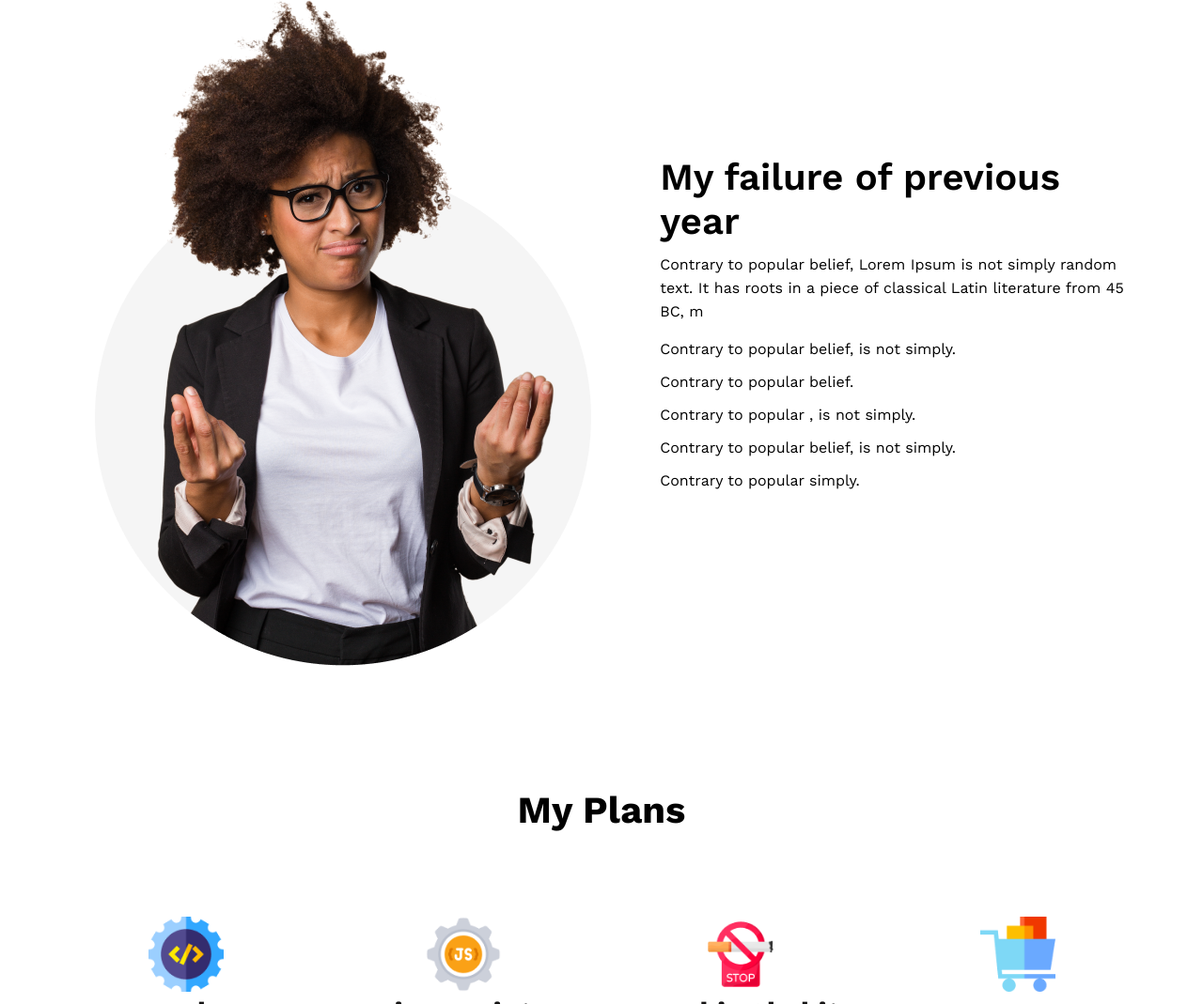
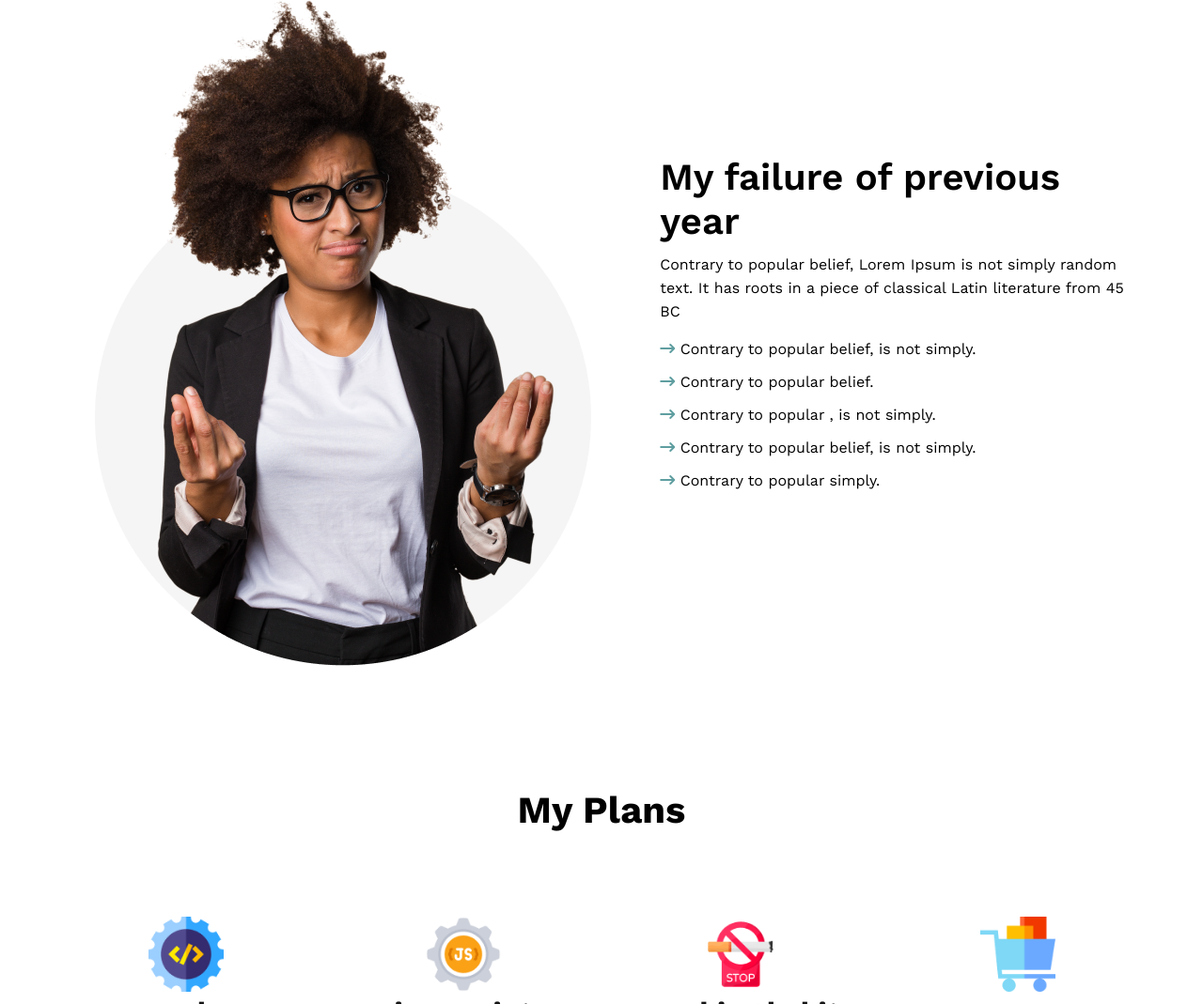
Before and after one commit to devmasud1/future-planing, a plain HTML site: page index.html in a window 1280 px wide. Shown: the part 945-2014 px from the top of the page at 94% size. Drawn offline with nearby package versions, Linux system fonts and the light colour scheme.

Commit message:
fontawesomeIcon add

```diff
--- a/index.html
+++ b/index.html
@@ -11,6 +11,10 @@
       href="https://fonts.googleapis.com/css2?family=Work+Sans:wght@200;400;500;600;700&display=swap"
       rel="stylesheet"
     />
+    <script
+      src="https://kit.fontawesome.com/58c04ecb61.js"
+      crossorigin="anonymous"
+    ></script>
   </head>
   <body>
     <header>
@@ -43,15 +47,29 @@
             <h2>My failure of previous year</h2>
             <p>
               Contrary to popular belief, Lorem Ipsum is not simply random text.
-              It has roots in a piece of classical Latin literature from 45 BC,
-              m
+              It has roots in a piece of classical Latin literature from 45 BC
             </p>
             <ul>
-              <li>Contrary to popular belief, is not simply.</li>
-              <li>Contrary to popular belief.</li>
-              <li>Contrary to popular , is not simply.</li>
-              <li>Contrary to popular belief, is not simply.</li>
-              <li>Contrary to popular simply.</li>
+              <li>
+                <i class="fa-solid fa-arrow-right-long"></i> Contrary to popular
+                belief, is not simply.
+              </li>
+              <li>
+                <i class="fa-solid fa-arrow-right-long"></i> Contrary to popular
+                belief.
+              </li>
+              <li>
+                <i class="fa-solid fa-arrow-right-long"></i> Contrary to popular
+                , is not simply.
+              </li>
+              <li>
+                <i class="fa-solid fa-arrow-right-long"></i> Contrary to popular
+                belief, is not simply.
+              </li>
+              <li>
+                <i class="fa-solid fa-arrow-right-long"></i> Contrary to popular
+                simply.
+              </li>
             </ul>
           </div>
         </div>
--- a/styles/style.css
+++ b/styles/style.css
@@ -3,11 +3,15 @@
   padding: 0;
   box-sizing: border-box;
 }
-body{
-  font-family: 'Work Sans', sans-serif;
+body {
+  font-family: "Work Sans", sans-serif;
 }
 section {
   margin-top: 80px;
+}
+
+i.fa-solid.fa-arrow-right-long {
+  color: cadetblue;
 }
 
 nav ul {
@@ -218,7 +222,7 @@ nav ul li:hover {
   transition: 0.3s;
   cursor: pointer;
 }
-.footer-contact button:hover{
+.footer-contact button:hover {
   background-color: #edf5fc;
   color: #000;
 }
```
